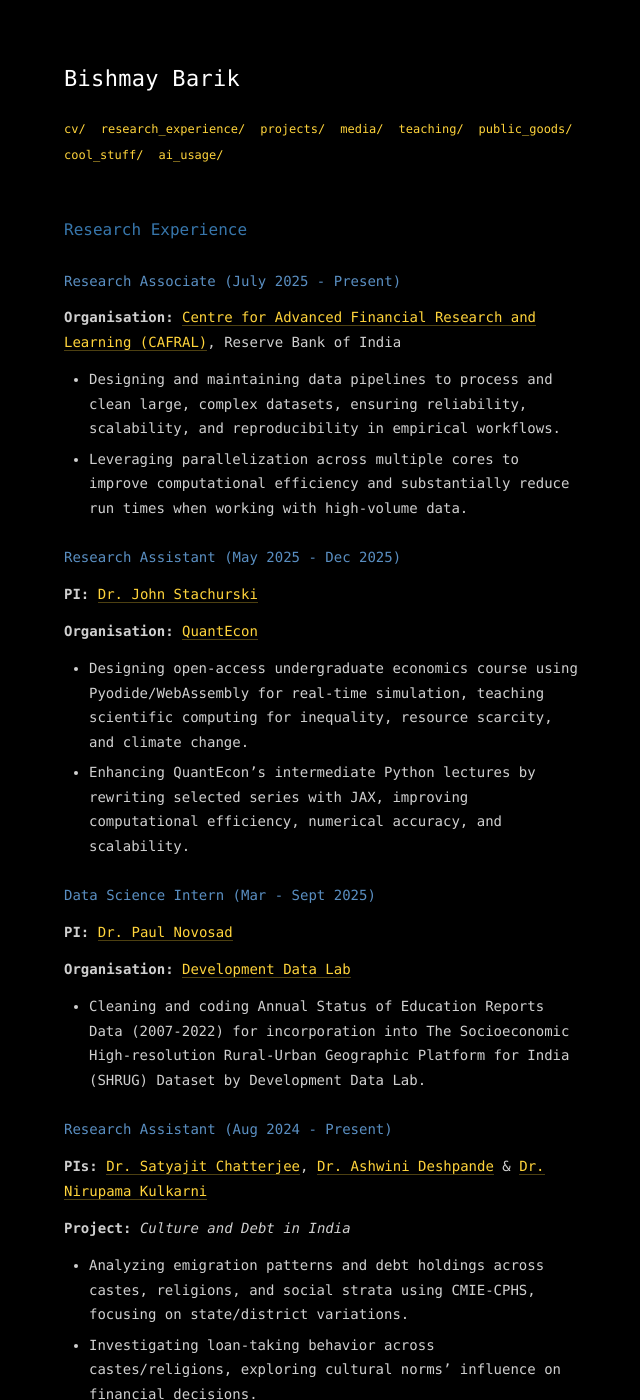
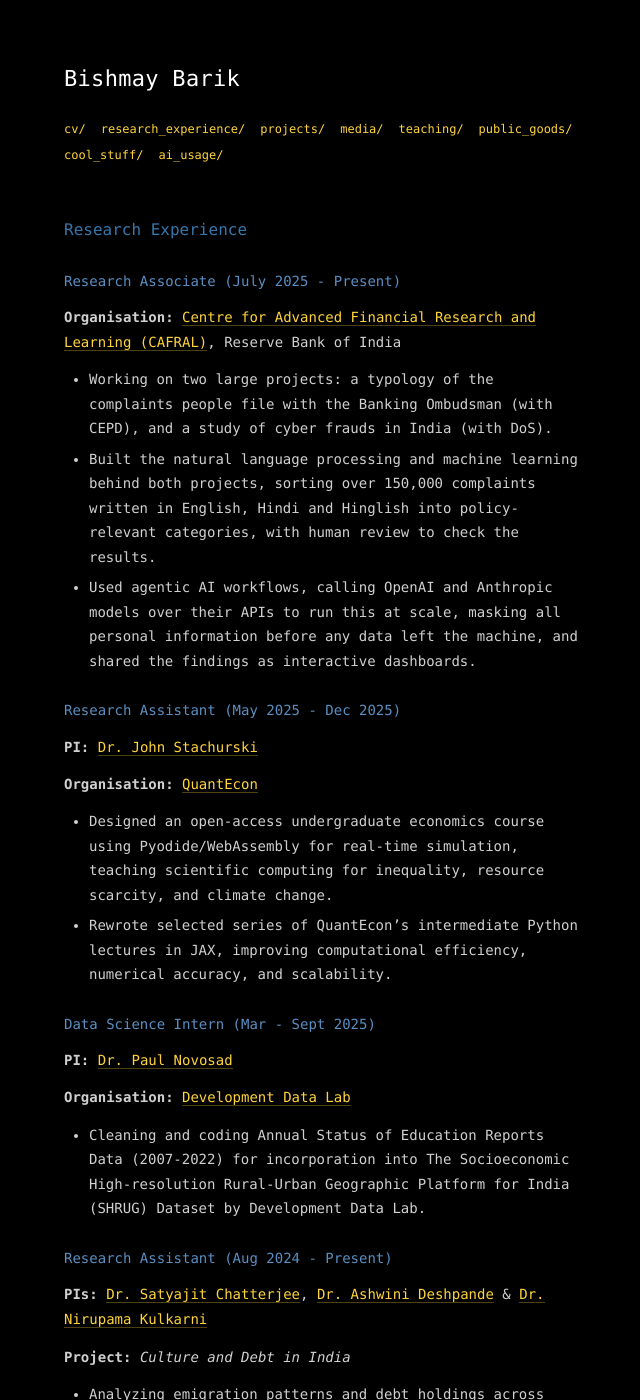
Before and after one commit to bishmaybarik/bishmaybarik.github.io, a Jekyll site: the page built from links/research_experience.md, in a window 1280 px wide and 1400 px high. Shown: the whole window, without its empty margins (316-956 px from the left). Built offline with Jekyll 4.4.1, drawn with Linux system fonts in a browser that asks for light colours.

Commit message:
update site content to match new CV
Co-Authored-By: Claude Opus 5.5 <noreply@anthropic.com>

```diff
--- a/links/research_experience.md
+++ b/links/research_experience.md
@@ -7,16 +7,17 @@ title: Research Experience
 ### Research Associate (July 2025 - Present)
 **Organisation:** [Centre for Advanced Financial Research and Learning (CAFRAL)](https://www.cafral.org.in/), Reserve Bank of India
 
-- Designing and maintaining data pipelines to process and clean large, complex datasets, ensuring reliability, scalability, and reproducibility in empirical workflows.
-- Leveraging parallelization across multiple cores to improve computational efficiency and substantially reduce run times when working with high-volume data.
+- Working on two large projects: a typology of the complaints people file with the Banking Ombudsman (with CEPD), and a study of cyber frauds in India (with DoS).
+- Built the natural language processing and machine learning behind both projects, sorting over 150,000 complaints written in English, Hindi and Hinglish into policy-relevant categories, with human review to check the results.
+- Used agentic AI workflows, calling OpenAI and Anthropic models over their APIs to run this at scale, masking all personal information before any data left the machine, and shared the findings as interactive dashboards.
 
 ### Research Assistant (May 2025 - Dec 2025)
 **PI:** [Dr. John Stachurski](https://johnstachurski.net)
 
 **Organisation:** [QuantEcon](https://quantecon.org/)
 
-- Designing open-access undergraduate economics course using Pyodide/WebAssembly for real-time simulation, teaching scientific computing for inequality, resource scarcity, and climate change.
-- Enhancing QuantEcon's intermediate Python lectures by rewriting selected series with JAX, improving computational efficiency, numerical accuracy, and scalability.
+- Designed an open-access undergraduate economics course using Pyodide/WebAssembly for real-time simulation, teaching scientific computing for inequality, resource scarcity, and climate change.
+- Rewrote selected series of QuantEcon's intermediate Python lectures in JAX, improving computational efficiency, numerical accuracy, and scalability.
 
 ### Data Science Intern (Mar - Sept 2025)
 **PI:** [Dr. Paul Novosad](https://paulnovosad.com/)
```
Also changed, not shown: index.md (+3 -3 lines), links/githubrepositories.md (+14 -1 lines), links/research_projects.md (+10 -0 lines), links/teaching.md (+9 -0 lines).
